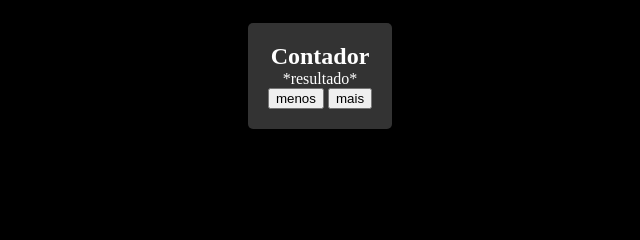
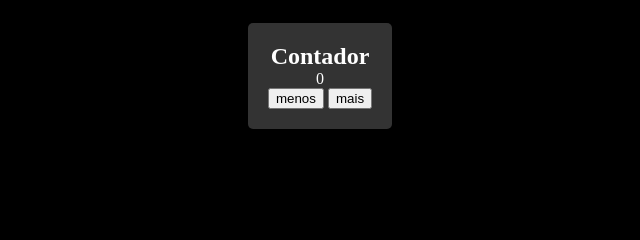
Before and after one commit to VaniaEloiza/contador, a plain HTML site: page index.html in a window 1280 px wide. Shown: the part 324-564 px from the top of the page, 320-960 px from the left. Drawn offline with Linux system fonts and the light colour scheme.

Commit message:
Update index.html

```diff
--- a/index.html
+++ b/index.html
@@ -10,7 +10,7 @@
 
                 body {
                     border: 10px solid red;
-                    min-height 100vh;
+                    min-height: 100vh;
                     background: black;
                     color: white;
                     display: grid;
@@ -33,7 +33,7 @@
         <body>
             <section>
                 <h1>Contador</h1>
-                <p id>*resultado*</p>
+                <p id>0</p>
                 <button onclick=*diminuir()*>menos</button>
                 <button onclick=*aumentar()*>mais</button>
             </section>
```
